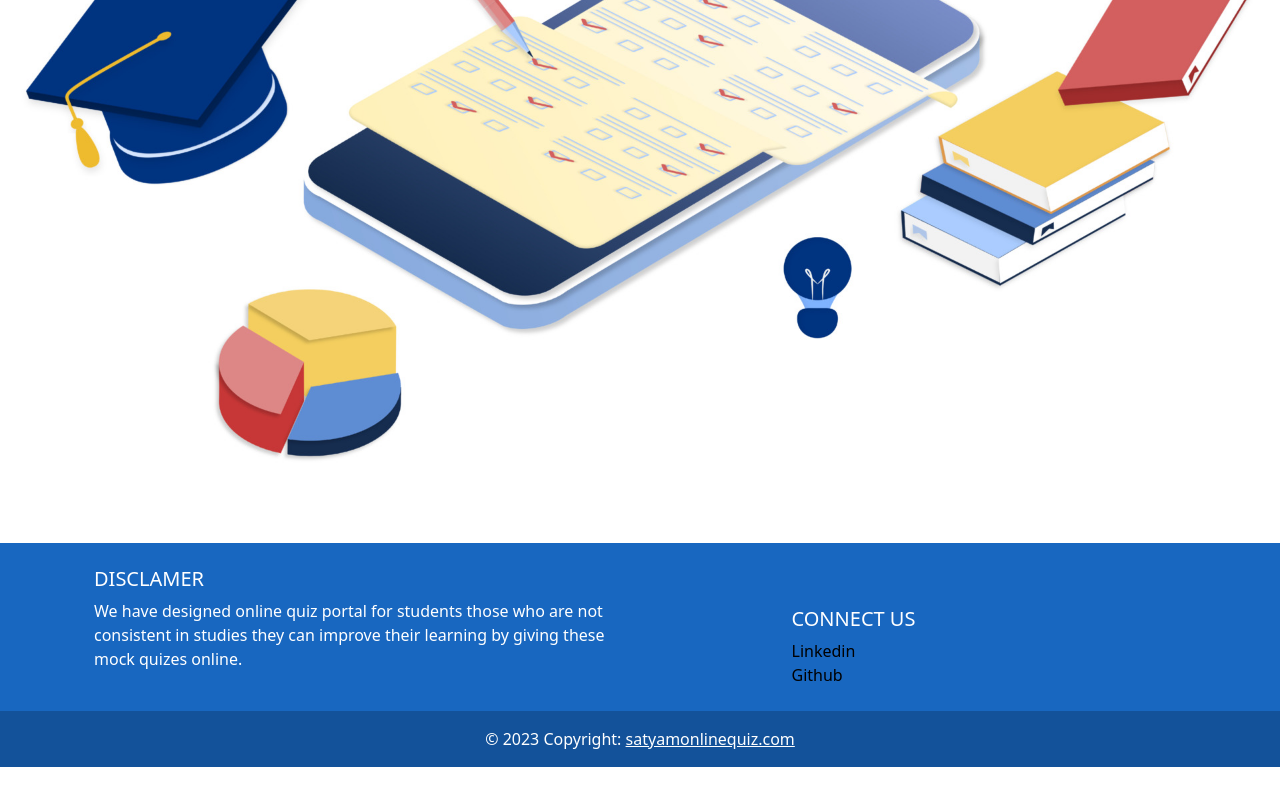
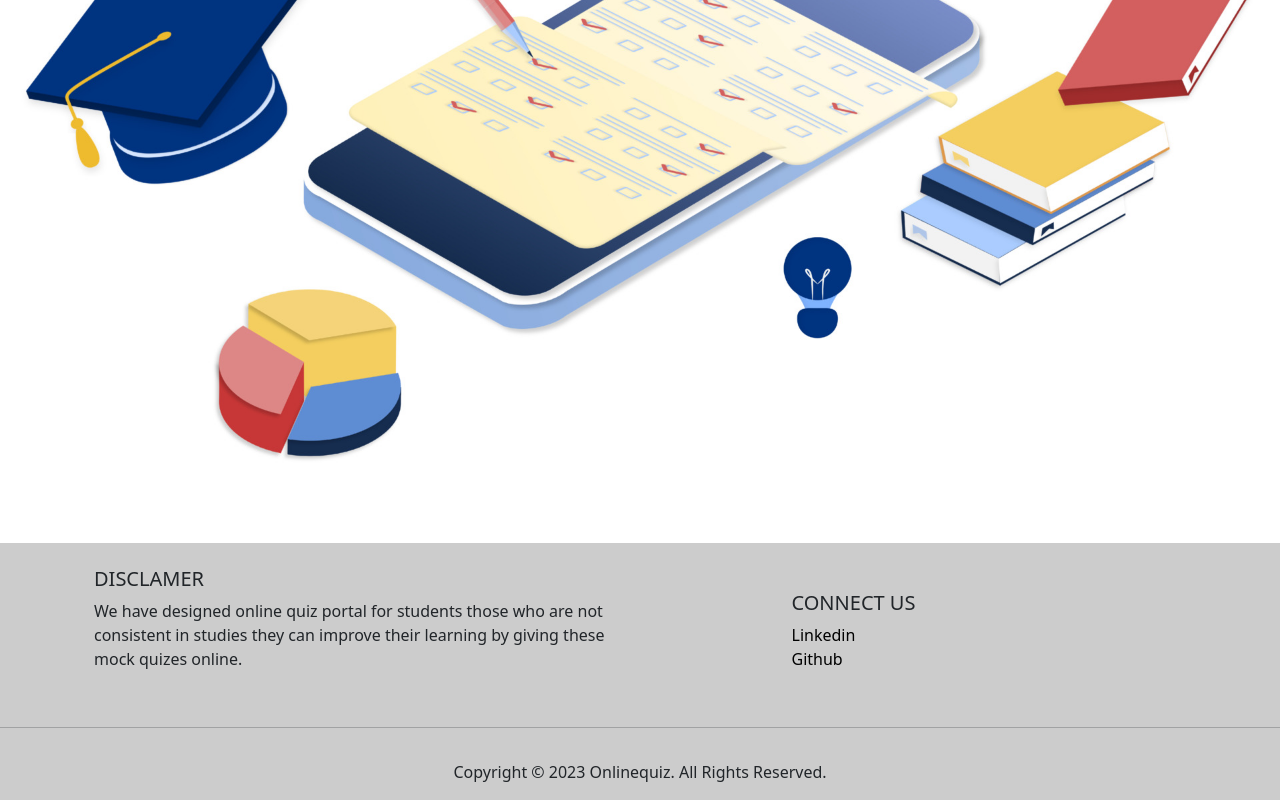
Before and after one commit to satyamy846/capstone-front-end, a Vue app: page / in a window 1280 px wide. Shown: the part 383-1183 px from the top of the page. Before the commit the page ends 1150 px from the top, so only its background shows below. Built offline with nearby package versions, Linux system fonts and the light colour scheme.

Commit message:
some changes

```diff
--- a/src/views/HomePage/Home.vue
+++ b/src/views/HomePage/Home.vue
@@ -1,27 +1,13 @@
 
 
 <template>
-<mynavbar/>
-
-<!-- <body> -->
-	<!-- <img src="../../assets/dell-Gi3iUJ1FwxI-unsplash.jpg" alt="home-image"> -->
-	<!-- <v-img max-width="100%" src="../../assets/dell-Gi3iUJ1FwxI-unsplash.jpg" ></v-img> -->
-	<!-- <div class="container">
-
-	</div> -->
-
-<!-- </body> -->
-<!--
-<div id="container">
-	<h1>Welcome to Online Quiz</h1>
-	<p>Try it first</p>
-</div> -->
+  <mynavbar />
   <div>
     <img src="../../assets/quiz-vector.jpg" class="img-fluid w-100" alt="image">
   </div>
 
 
-<footer class="bg-primary text-white text-center text-lg-start">
+  <footer style="background-color: rgba(0, 0, 0, 0.2);">
     <!-- Grid container -->
     <div class="container p-4">
       <!--Grid row-->
@@ -31,47 +17,41 @@
           <h5 class="text-uppercase">Disclamer</h5>
 
           <p>
-          We have designed online quiz portal for students those who are not consistent in studies they can improve their learning by giving these mock
+            We have designed online quiz portal for students those who are not consistent in studies they can improve
+            their learning by giving these mock
             quizes online.
           </p>
         </div>
         <!--Grid column-->
-
-      <!--Grid column-->
         <div class="col-lg-3 col-md-6 mb-4 mb-md-0 connect-us">
           <h5 class="text-uppercase">Connect Us</h5>
 
-        <ul class="list-unstyled mb-0">
+          <ul class="list-unstyled">
             <li>
-            <!-- <a href="#!" class="text-white">Link 1</a> -->
-
+              <a href="https://www.linkedin.com/in/satyam-kumar-883190158/" style="text-decoration: none;"
+                class="text-black">Linkedin</a>
             </li>
             <li>
-            <a href="https://www.linkedin.com/in/satyam-kumar-883190158/"  style="text-decoration: none;" class="text-black">Linkedin</a>
-          </li>
-          <li>
-            <a href="https://github.com/satyamy846"  style="text-decoration: none;" class="text-black">Github</a>
+              <a href="https://github.com/satyamy846" style="text-decoration: none;" class="text-black">Github</a>
             </li>
           </ul>
 
         </div>
       </div>
     </div>
+    <hr>
+    <!-- Copyright -->
+    <div class="text-center p-3">
+      Copyright © 2023 Onlinequiz. All Rights Reserved.
 
-  <!-- Copyright -->
-  <div class="text-center p-3" style="background-color: rgba(0, 0, 0, 0.2);">
-    © 2023 Copyright:
-    <a class="text-white" href="#">satyamonlinequiz.com</a>
     </div>
   </footer>
-
-
 </template>
 
 <script>
 import mynavbar from '../../components/navbar/Homenavbar.vue';
-    export default{
-        name:'SignUp',
+export default {
+  name: 'SignUp',
   components: {
     mynavbar
   },
@@ -98,8 +78,7 @@ import mynavbar from '../../components/navbar/Homenavbar.vue';
   right: 10px;
 } */
 
-.connect-us{
+.connect-us {
   margin: auto;
 }
-
 </style>
--- a/src/views/dashboard/student/studentview.vue
+++ b/src/views/dashboard/student/studentview.vue
@@ -18,31 +18,26 @@
     <v-carousel-item v-for="(item, i) in items" :key="i" :src="item.src"></v-carousel-item>
   </v-carousel>
 
-  <footer class="bg-primary text-white text-center mt-6 text-lg-start">
+  <footer style="background-color: rgba(0, 0, 0, 0.2);">
     <!-- Grid container -->
     <div class="container p-4">
       <!--Grid row-->
       <div class="row">
         <!--Grid column-->
-        <div class="col-lg-6 col-md-12 mb-4 mb-md-0 disclaimer">
+        <div class="col-lg-6 col-md-12 mb-4 mb-md-0">
           <h5 class="text-uppercase">Disclamer</h5>
 
           <p>
-            Here Student can improve their thinking abilities and keep them consistence, they can give their respective
-            quizes, and see their profiles as well.
+            We have designed online quiz portal for students those who are not consistent in studies they can improve
+            their learning by giving these mock
+            quizes online.
           </p>
         </div>
-        <!--Grid column-->
-
         <!--Grid column-->
         <div class="col-lg-3 col-md-6 mb-4 mb-md-0 connect-us">
           <h5 class="text-uppercase">Connect Us</h5>
 
-          <ul class="list-unstyled mb-0">
-            <li>
-              <!-- <a href="#!" class="text-white">Link 1</a> -->
-
-            </li>
+          <ul class="list-unstyled">
             <li>
               <a href="https://www.linkedin.com/in/satyam-kumar-883190158/" style="text-decoration: none;"
                 class="text-black">Linkedin</a>
@@ -55,11 +50,11 @@
         </div>
       </div>
     </div>
+    <hr>
+    <!-- Copyright -->
+    <div class="text-center p-3">
+      Copyright © 2023 Onlinequiz. All Rights Reserved.
 
-    <!-- Copyright -->
-    <div class="text-center p-3" style="background-color: rgba(0, 0, 0, 0.2);">
-      © 2023 Copyright:
-      <a class="text-white" href="#">satyamonlinequiz.com</a>
     </div>
   </footer>
 </template>
--- a/src/views/dashboard/teacher/teacherview.vue
+++ b/src/views/dashboard/teacher/teacherview.vue
@@ -1,10 +1,11 @@
 <template>
   <container>
-        <v-row >
+    <v-row>
       <v-col>
-            <v-card  color="#1A237E">
+        <v-card color="#1A237E">
           <v-card-item>
-                <v-card-text class="text-center"><span style="font-size:xx-large; font-family:'Times New Roman', Times, serif; color:white">
+            <v-card-text class="text-center"><span
+                style="font-size:xx-large; font-family:'Times New Roman', Times, serif; color:white">
                 <b>Welcome To Teacher Dashboard Page</b></span></v-card-text>
           </v-card-item>
 
@@ -15,38 +16,29 @@
     </v-row>
   </container>
   <v-carousel hide-delimiters>
-    <v-carousel-item
-      v-for="(item,i) in items"
-      :key="i"
-      :src="item.src"
-    ></v-carousel-item>
+    <v-carousel-item v-for="(item, i) in items" :key="i" :src="item.src"></v-carousel-item>
   </v-carousel>
 
-  <footer class="bg-primary text-white text-center mt-6 text-lg-start">
+  <footer style="background-color: rgba(0, 0, 0, 0.2);">
     <!-- Grid container -->
     <div class="container p-4">
       <!--Grid row-->
       <div class="row">
         <!--Grid column-->
-        <div class="col-lg-6 col-md-12 mb-4 mb-md-0 disclaimer">
+        <div class="col-lg-6 col-md-12 mb-4 mb-md-0">
           <h5 class="text-uppercase">Disclamer</h5>
 
           <p>
-            Here Student can improve their thinking abilities and keep them consistence, they can give their respective
-            quizes, and see their profiles as well.
+            We have designed online quiz portal for students those who are not consistent in studies they can improve
+            their learning by giving these mock
+            quizes online.
           </p>
         </div>
-        <!--Grid column-->
-
         <!--Grid column-->
         <div class="col-lg-3 col-md-6 mb-4 mb-md-0 connect-us">
           <h5 class="text-uppercase">Connect Us</h5>
 
-          <ul class="list-unstyled mb-0">
-            <li>
-              <!-- <a href="#!" class="text-white">Link 1</a> -->
-
-            </li>
+          <ul class="list-unstyled">
             <li>
               <a href="https://www.linkedin.com/in/satyam-kumar-883190158/" style="text-decoration: none;"
                 class="text-black">Linkedin</a>
@@ -59,21 +51,20 @@
         </div>
       </div>
     </div>
+    <hr>
+    <!-- Copyright -->
+    <div class="text-center p-3">
+      Copyright © 2023 Onlinequiz. All Rights Reserved.
 
-    <!-- Copyright -->
-    <div class="text-center p-3" style="background-color: rgba(0, 0, 0, 0.2);">
-      © 2023 Copyright:
-      <a class="text-white" href="#">satyamonlinequiz.com</a>
     </div>
   </footer>
-
 </template>
 
 <script>
-export default{
-    name:'teacherview',
-    data(){
-        return{
+export default {
+  name: 'teacherview',
+  data() {
+    return {
       items: [
         {
           src: ' https://d2gg9evh47fn9z.cloudfront.net/1600px_COLOURBOX53975293.jpg',
@@ -88,7 +79,8 @@ export default{
     }
   },
 
-}</script>
+}
+</script>
 
 <style>
 .row {
```
Lines whose indentation alone changed are shown as unchanged.
